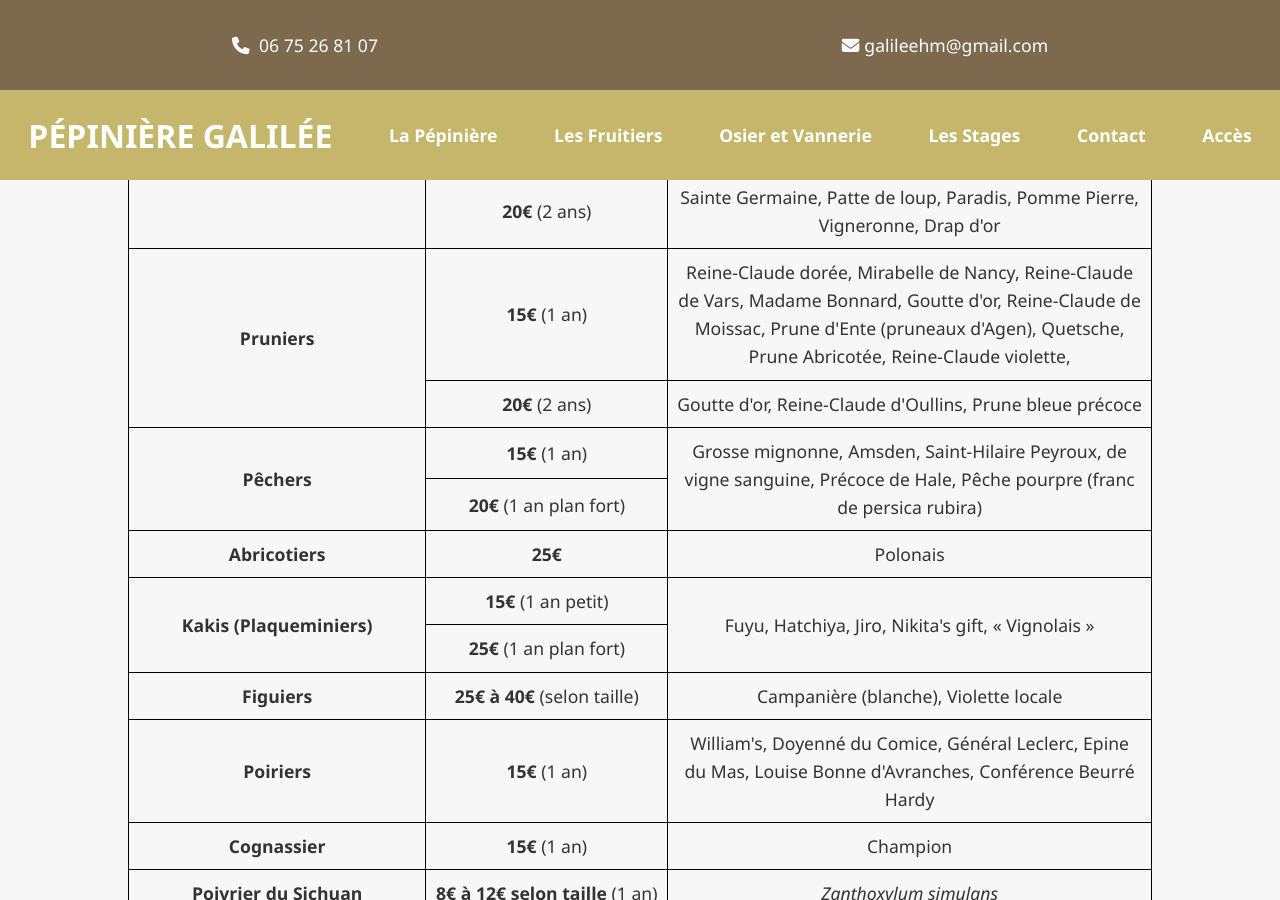
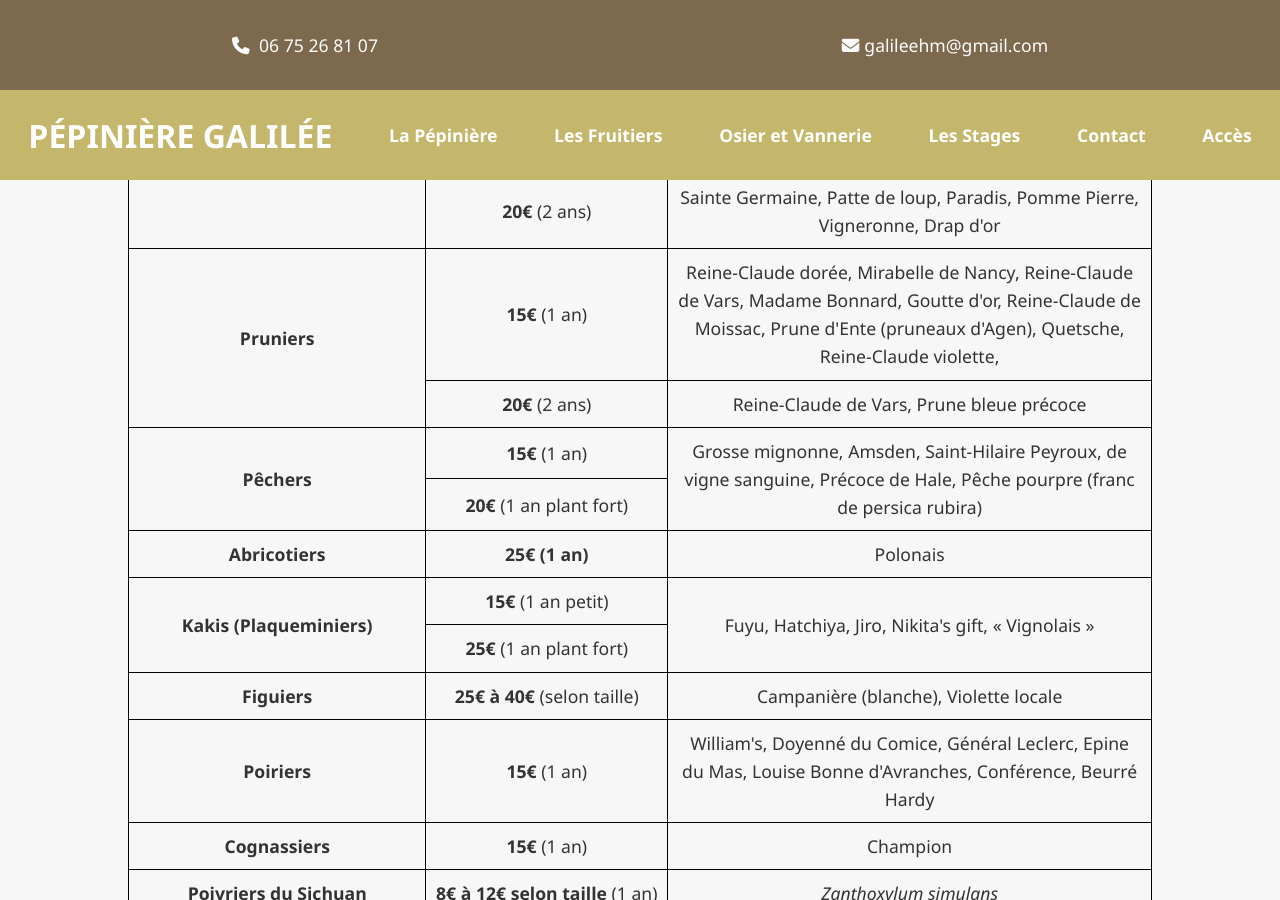
Before and after one commit to pepiniereGalilee/pepiniereGalilee.github.io, a Jekyll site: the page built from _pages/fruitiers.html, in a window 1280 px wide and 900 px high, scrolled down 893 px. Built offline with Jekyll 4.4.1, drawn with Linux system fonts in a browser that asks for light colours; nearby versions of some CDN libraries; some of the changed text lies outside the part shown.

Commit message:
Update fruitiers.html

```diff
--- a/_pages/fruitiers.html
+++ b/_pages/fruitiers.html
@@ -61,12 +61,12 @@ permalink: /fruitiers
       <td>
         Reine-Claude dorée, Mirabelle de Nancy, Reine-Claude de Vars, Madame
         Bonnard, Goutte d'or, Reine-Claude de Moissac, Prune d'Ente (pruneaux
-        d'Agen), Quetsche, Prune Abricotée, Reine-Claude violette,
+        d'Agen), Quetsche, Reine-Claude violette,
       </td>
     </tr>
     <tr>
       <td><strong>20&euro;</strong> (2 ans)</td>
-      <td>Goutte d'or, Reine-Claude d'Oullins, Prune bleue précoce</td>
+      <td>Reine-Claude de Vars, Prune bleue précoce</td>
     </tr>
     <tr>
       <td rowspan="2">
@@ -79,13 +79,13 @@ permalink: /fruitiers
       </td>
     </tr>
     <tr>
-      <td><strong>20&euro;</strong> (1 an plan fort)</td>
+      <td><strong>20&euro;</strong> (1 an plant fort)</td>
     </tr>
     <tr>
       <td>
         <strong>Abricotiers</strong>
       </td>
-      <td><strong>25&euro;</strong></td>
+      <td><strong>25&euro; (1 an)</strong></td>
       <td>Polonais</td>
     </tr>
 
@@ -97,7 +97,7 @@ permalink: /fruitiers
       <td rowspan="2">Fuyu, Hatchiya, Jiro, Nikita's gift, « Vignolais »</td>
     </tr>
     <tr>
-      <td><strong>25&euro;</strong> (1 an plan fort)</td>
+      <td><strong>25&euro;</strong> (1 an plant fort)</td>
     </tr>
     <tr>
       <td>
@@ -113,12 +113,12 @@ permalink: /fruitiers
       <td><strong> 15&euro;</strong> (1 an)</td>
       <td>
         William's, Doyenné du Comice, Général Leclerc, Epine du Mas, Louise
-        Bonne d'Avranches, Conférence Beurré Hardy
+        Bonne d'Avranches, Conférence, Beurré Hardy
       </td>
     </tr>
 
     <tr>
-      <td><strong>Cognassier</strong> <br /></td>
+      <td><strong>Cognassiers</strong> <br /></td>
       <td><strong>15&euro;</strong> (1 an)</td>
       <td>Champion</td>
     </tr>
@@ -148,7 +148,7 @@ permalink: /fruitiers
           </td>
         </tr>-->
     <tr>
-      <td><strong>Poivrier du Sichuan</strong><br /></td>
+      <td><strong>Poivriers du Sichuan</strong><br /></td>
 
       <td><strong>8&euro; à 12&euro; selon taille</strong> (1 an)</td>
 
@@ -160,8 +160,8 @@ permalink: /fruitiers
     <tr>
       <td><strong>Osier vivant à planter</strong><br /></td>
       <td>
-        <strong>0,5&euro;</strong> le brin.<br/> Lot de boutures ou perches
-        entières : me contacter
+        <strong>0,5&euro;</strong> le brin.<br />
+        Lot de boutures ou perches entières : me contacter
       </td>
       <td>
         Triandra Noir de Villaines, Triandra Gravange, Triandra grisette,
@@ -538,7 +534,15 @@ permalink: /fruitiers
     américaine. Elle fournit de gros fruits jaunes en forme de poire, à la chair
     tendre et juteuse.&emsp;&emsp;&emsp;&emsp;&emsp;&emsp;&emsp;&emsp;<br />
   </p>
-
+  <h3>- POIVRIERS DU SICHUAN -</h3>
+  <p class="description">
+    Arbre rustique adapté au climat, en sols lourds et
+    humides comme en sols secs. Le feuillage et l'enveloppe rose (appelé
+    péricarpe) de la graine sont utilisables en cuisine, pour leur saveur
+    puissante et très aromatique, légèrement citronnée. On peut sécher
+    l'enveloppe de la graine et la moudre comme du poivre pour relever les
+    plats.
+  </p>
   <h2>Les portes greffes</h2>
   <p>
     <strong>Pommier franc :</strong> Fructification plus tardive mais abondante,
```
Also changed, not shown: other parts of _pages/fruitiers.html (+3 -7 lines).
